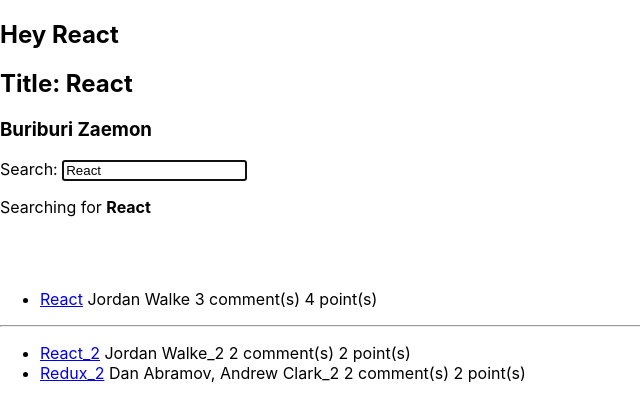
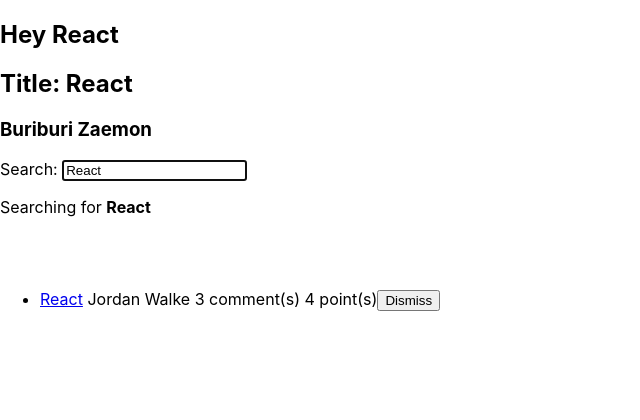
Before and after one commit to tohsaki/The-Road-to-React, a React (Create React App) app in the folder hacker-stories/: page / in a window 1280 px wide. Shown: the top 420 px of the page, without its empty margins (0-640 px from the left). Built offline with nearby package versions, Linux system fonts and the light colour scheme.

Commit message:
Inline Handler in JSX

```diff
--- a/hacker-stories/src/App.js
+++ b/hacker-stories/src/App.js
@@ -6,6 +6,7 @@
 import Search from "./components/Search";
 // import { useState, useEffect } from "react";
 import useSemiPersistentState from "./components/useSemiPersistentState";
+import { useState } from "react";
 
 const welcome = {
   greeting: "Hey",
@@ -36,7 +37,7 @@
     author: "Jordan Walke_2",
     num_comments: 2,
     points: 2,
-    objectID: 0,
+    objectID: 2,
   },
   {
     title: "Redux_2",
@@ -44,12 +45,12 @@
     author: "Dan Abramov, Andrew Clark_2",
     num_comments: 2,
     points: 2,
-    objectID: 1,
+    objectID: 3,
   },
 ];
 
 function App() {
-  const stories_1 = [
+  const initialStories = [
     {
       title: "React",
       url: "https://reactjs.org/",
@@ -70,6 +71,8 @@
 
   const [searchTerm, setSearchTerm] = useSemiPersistentState("search", "React");
 
+  const [stories, setStories] = useState(initialStories);
+
   const handleSearch = (event) => {
     console.log(`App.handleSearch: ${event.target.value}`);
     setSearchTerm(event.target.value);
@@ -78,10 +81,17 @@
     }, 1000);
   };
 
-  const searchStories = stories_1.filter((story) => {
+  const searchStories = stories.filter((story) => {
     console.log(`searchTerm in App.js/stories_1.filter: ${searchTerm}`);
     return story.title.toLowerCase().includes(searchTerm.toLowerCase());
   });
+
+  const handleRemoveStory = (item) => {
+    const newStories = stories.filter(
+      (story) => item.objectID !== story.objectID
+    );
+    setStories(newStories);
+  };
 
   return (
     <div className="App">
@@ -96,12 +106,9 @@
       <br />
       <br />
       <ul>
-        <List list={searchStories} />
+        <List list={searchStories} onRemoveItem={handleRemoveStory}/>
       </ul>
-      <hr />
-      <ul>
-        <List list={stories_2} />
-      </ul>
+
 
       <JSClass />
     </div>
--- a/hacker-stories/src/components/InputWithLabel.js
+++ b/hacker-stories/src/components/InputWithLabel.js
@@ -11,8 +11,8 @@
   const inputRef = useRef();
 
   useEffect(() => {
-      console.log(`isFocused: ${isFocused}`)
-      console.log(`inputRef.current: ${inputRef.current}`)
+    console.log(`isFocused: ${isFocused}`);
+    console.log(`inputRef.current: ${inputRef.current}`);
     if (isFocused && inputRef.current) {
       inputRef.current.focus();
     }
--- /dev/null
+++ b/hacker-stories/src/components/Item.js
@@ -0,0 +1,26 @@
+import React from 'react'
+
+function Item({item, onRemoveItem}) {
+
+const handleRemoveItem = () => {
+    onRemoveItem(item)
+}
+
+    return (
+        <li>
+        <span>
+          <a href={item.url}>{item.title}</a>
+        </span>
+        <span> {item.author}</span>
+        <span> {item.num_comments} comment(s)</span>
+        <span> {item.points} point(s)</span>
+        <span>
+            <button type="button" onClick={() => onRemoveItem(item)}>
+                Dismiss
+            </button>
+        </span>
+      </li>
+    )
+}
+
+export default Item
--- a/hacker-stories/src/components/List.js
+++ b/hacker-stories/src/components/List.js
@@ -1,25 +1,14 @@
 import React from "react";
+import Item from "./Item";
 
-function Titles({ list }) {
-  const Item = ({ item }) => {
-    return (
-      <li>
-        <span>
-          <a href={item.url}>{item.title}</a>
-        </span>
-        <span> {item.author}</span>
-        <span> {item.num_comments} comment(s)</span>
-        <span> {item.points} point(s)</span>
-      </li>
-    );
-  };
+function Titles({ list, onRemoveItem }) {
 
   return (
     <div>
       {console.log("List.rerurn()")}
 
       {list.map((item) => (
-        <Item key={item.objectID} item={item} />
+        <Item key={item.objectID} item={item} onRemoveItem={onRemoveItem}/>
       ))}
     </div>
   );
```
